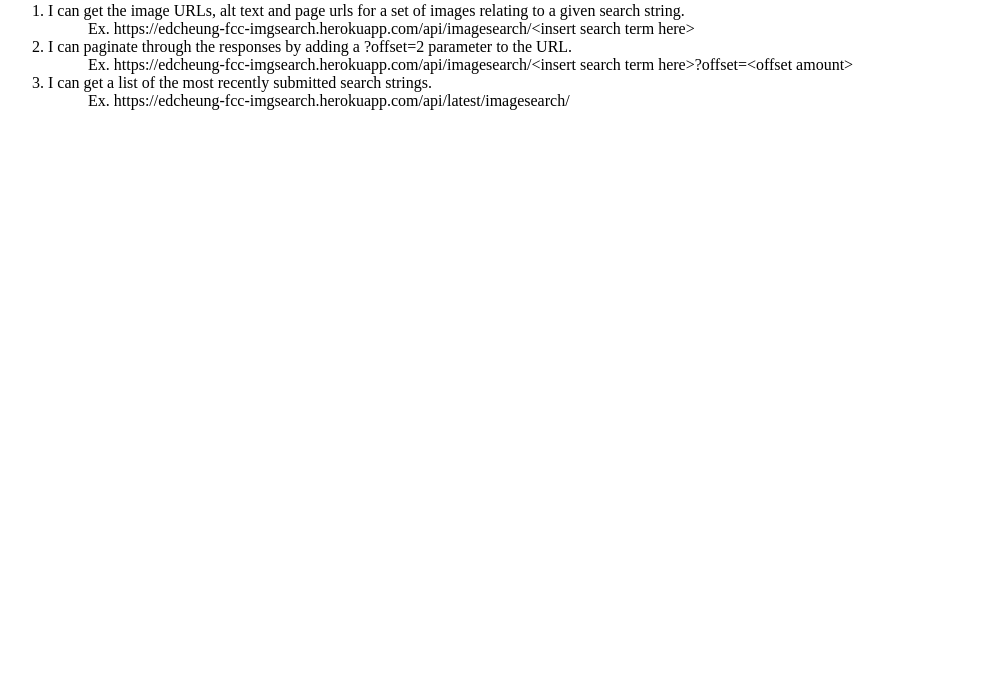
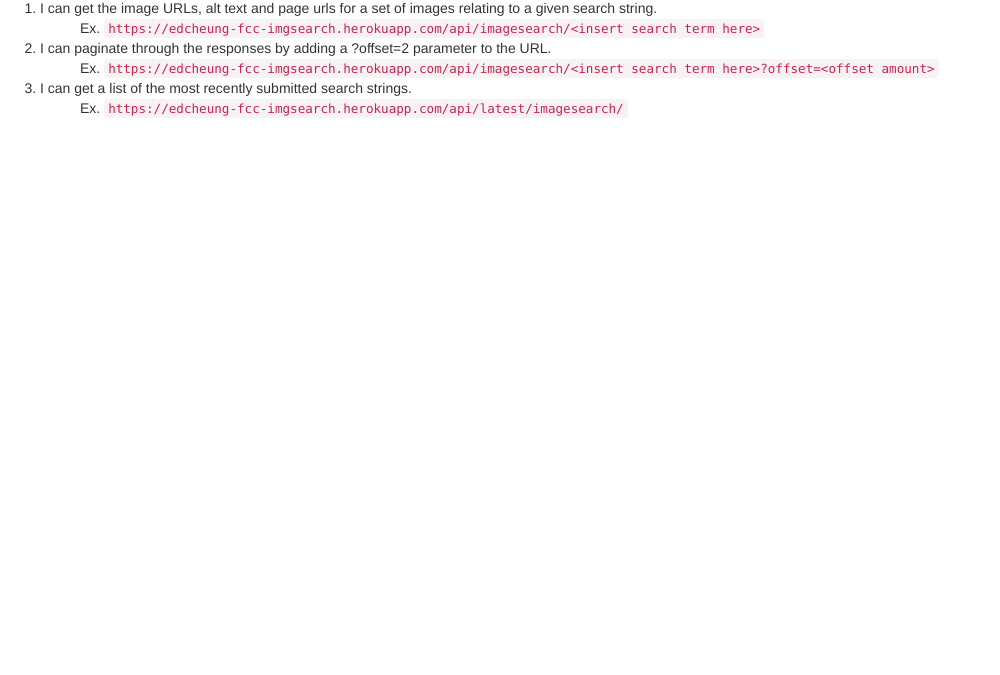
Before and after one commit to edcheung1/fcc-basejump-imagesearch, a website: page public/index.html in a window 1280 px wide. Shown: the part 125-800 px from the top of the page, without its empty margins (0-1000 px from the left). Drawn offline with nearby package versions, Linux system fonts and the light colour scheme.

Commit message:
Updated README.md

```diff
--- a/public/index.html
+++ b/public/index.html
@@ -2,6 +2,7 @@
 <html>
 	<head>
 		<title>Ed's Image Search Abstraction Layer</title>
+		<link rel="stylesheet" href="https://maxcdn.bootstrapcdn.com/bootstrap/3.3.6/css/bootstrap.min.css">
 	</head>
 	<body>
 		<h1>Ed's Image Search Abstraction Layer</h1>
@@ -10,19 +11,19 @@
 			<li>
 			    I can get the image URLs, alt text and page urls for a set of images relating to a given search string.
 			    <ul>
-			        Ex. https://edcheung-fcc-imgsearch.herokuapp.com/api/imagesearch/&#60;insert search term here&#62;
+			        Ex. <code>https://edcheung-fcc-imgsearch.herokuapp.com/api/imagesearch/&#60;insert search term here&#62;</code>
 			    </ul>
 			</li>
 			<li>
 			    I can paginate through the responses by adding a ?offset=2 parameter to the URL.
 			    <ul>
-			        Ex. https://edcheung-fcc-imgsearch.herokuapp.com/api/imagesearch/&#60;insert search term here&#62;?offset=&#60;offset amount&#62;
+			        Ex. <code>https://edcheung-fcc-imgsearch.herokuapp.com/api/imagesearch/&#60;insert search term here&#62;?offset=&#60;offset amount&#62;</code>
 			    </ul>
 		    </li>
 			<li>
 			    I can get a list of the most recently submitted search strings.
 			    <ul>
-			        Ex. https://edcheung-fcc-imgsearch.herokuapp.com/api/latest/imagesearch/
+			        Ex. <code>https://edcheung-fcc-imgsearch.herokuapp.com/api/latest/imagesearch/</code>
 			    </ul>
 		    </li>
 		</ol>
```
Also changed, not shown: README.md.
